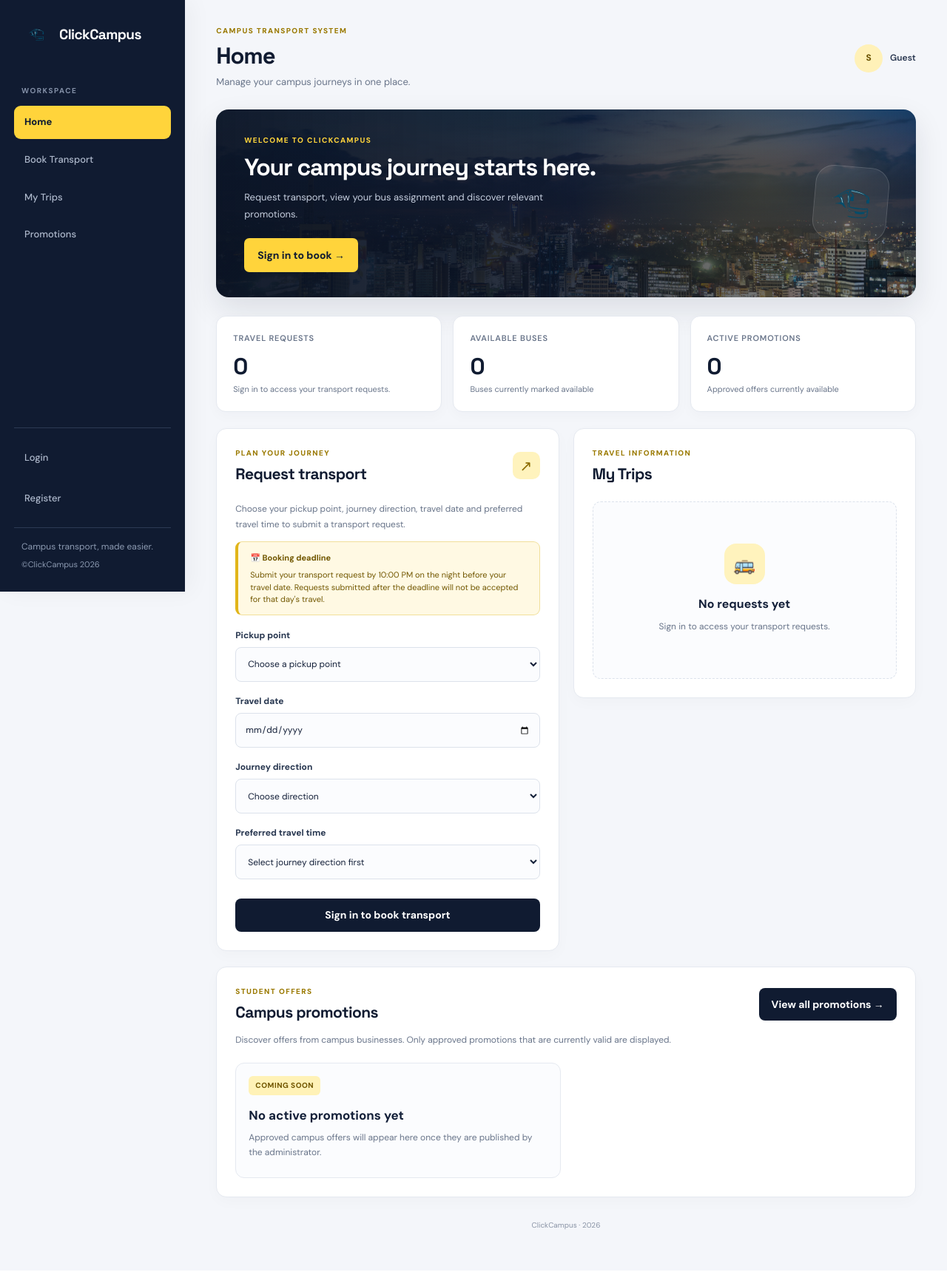
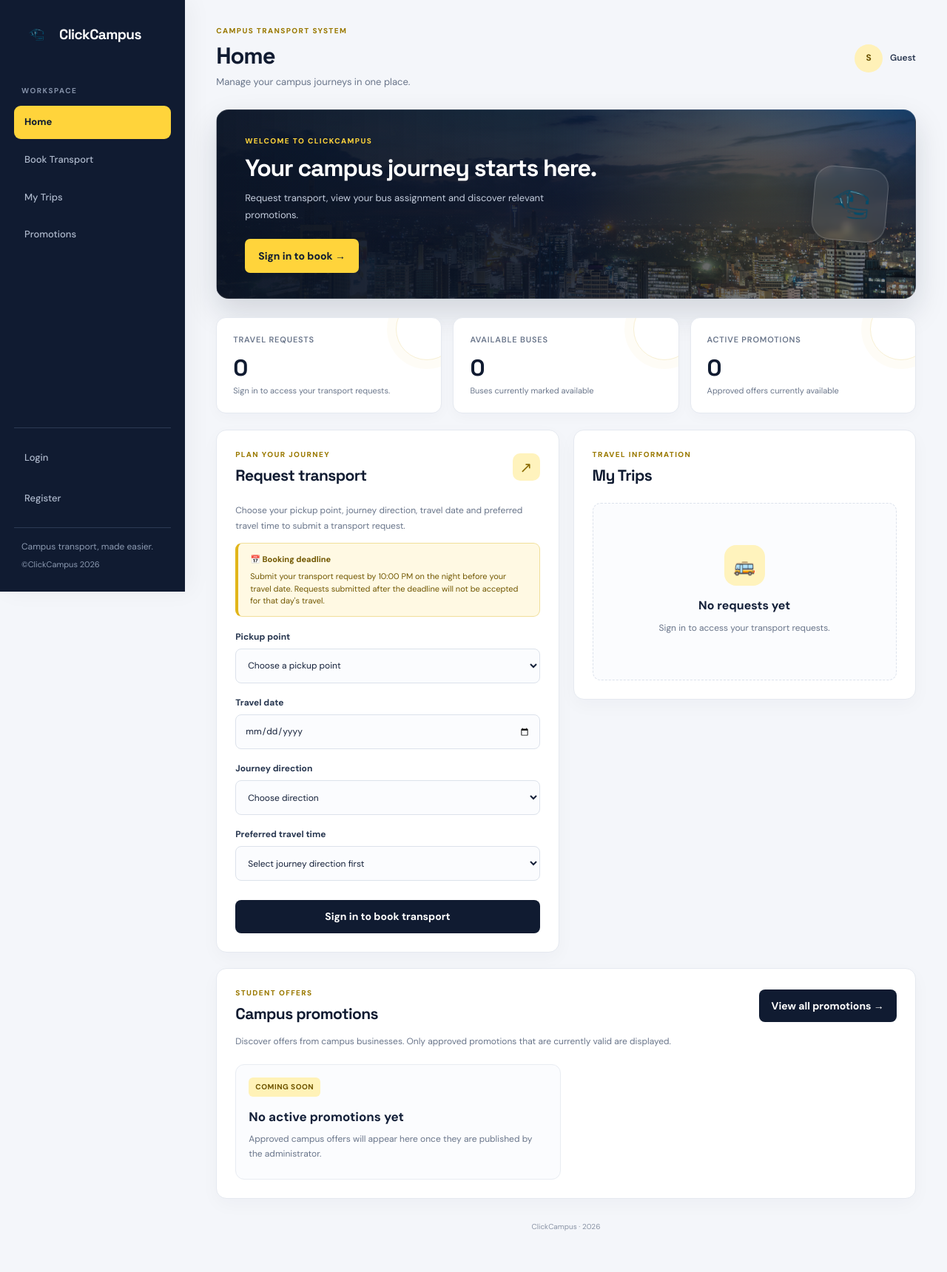
Before and after one commit to iisika/ClickCampus, a Django app: page /student/ in a window 1280 px wide. Shown: the whole page at 74% size. Before the commit the page ends 1663 px from the top, so only its background shows below. Run offline with Django 5.2, Linux system fonts and the light colour scheme; data that the repository does not hold is empty.

Commit message:
Polish student dashboard visual consistency

```diff
--- a/transport/static/transport/student.css
+++ b/transport/static/transport/student.css
@@ -81,3 +81,18 @@
 /* More visible administrator return control */
 .student-dashboard .admin-return-link{background:#ffd43b;border:1px solid #e3b900;color:#101b31;box-shadow:0 5px 14px #101b3120;font-size:12px;padding:12px 16px}
 .student-dashboard .admin-return-link:hover{background:#ffe16d;color:#101b31;box-shadow:0 8px 18px #101b3128}
+
+
+/* Final student workspace polish to match the public ClickCampus identity */
+.student-dashboard .welcome{border:1px solid #ffffff20;box-shadow:0 18px 42px #101b3126}
+.student-dashboard .welcome:before{content:'';position:absolute;z-index:-1;inset:0;background:linear-gradient(90deg,rgba(10,19,36,.14),transparent 75%);pointer-events:none}
+.student-dashboard .welcome-symbol{border:1px solid #ffffff35;background:#ffffff14;backdrop-filter:blur(5px);box-shadow:0 12px 30px #050b1733}
+.student-dashboard .stat-card{overflow:hidden}
+.student-dashboard .stat-card:after{content:'';position:absolute;right:-23px;top:-27px;width:82px;height:82px;border:1px solid #d9b32b35;border-radius:50%;box-shadow:0 0 0 12px #d9b32b0b}
+.student-dashboard .panel{box-shadow:0 8px 24px #17243a08}
+.student-dashboard .trip-card,.student-dashboard .promotion-card{border:1px solid #e8ecf2;transition:transform .2s,border-color .2s,box-shadow .2s}
+.student-dashboard .trip-card:hover,.student-dashboard .promotion-card:hover{transform:translateY(-2px);border-color:#e6c54e;box-shadow:0 10px 24px #17243a0b}
+.student-dashboard .primary-button{transition:background .2s,transform .2s}
+.student-dashboard .primary-button:hover{transform:translateY(-1px)}
+@media(max-width:700px){.student-dashboard .welcome-symbol{display:none}.student-dashboard .welcome{background-position:65% center}}
+@media(prefers-reduced-motion:reduce){.student-dashboard .trip-card,.student-dashboard .promotion-card,.student-dashboard .primary-button{transition:none}}
```
